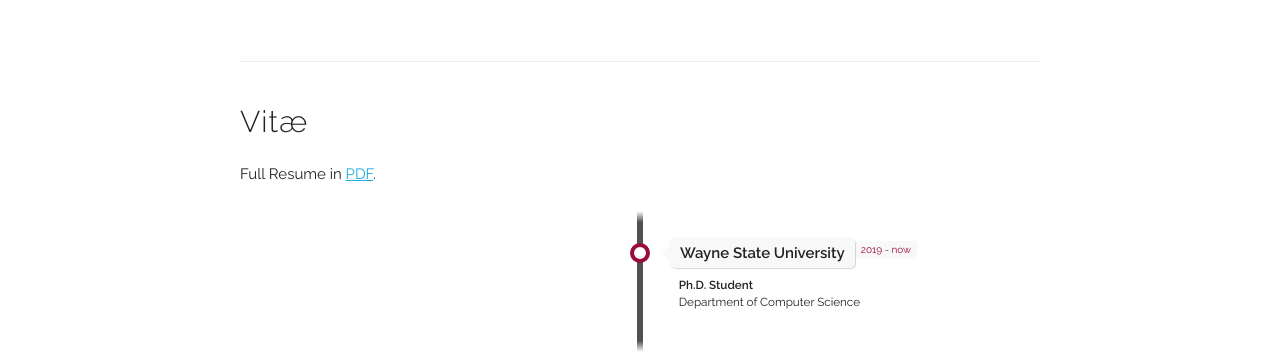
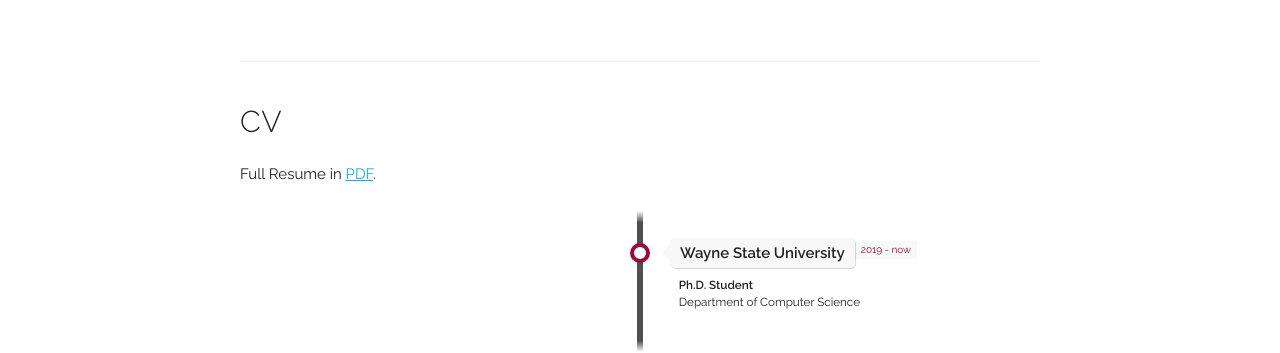
Before and after one commit to ChengyinLee/chengyinlee.github.io, a Jekyll site: the page built from index.html, in a window 1280 px wide and 900 px high, scrolled down 2035 px. Shown: the part 238-591 px from the top of the window. Built offline with Jekyll 4.4.1, drawn with Linux system fonts in a browser that asks for light colours; some web fonts are replaced.

Commit message:
Update index.html

```diff
--- a/index.html
+++ b/index.html
@@ -234,7 +234,7 @@ title: Home
 
 <!-- ========== RESUME ========== -->
 <div class="docs-section" id="resume">
-  <h4>Vitæ</h4>
+  <h4>CV</h4>
 
   <p>Full Resume in <a href={{ "/assets/cv/cv_web.pdf" | prepend: site.baseurl }} target="_blank">PDF</a>.</p>
 
```
